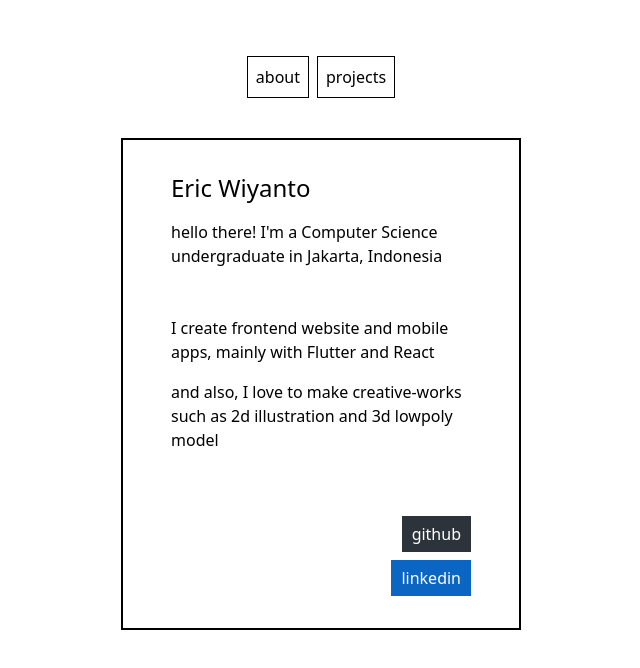
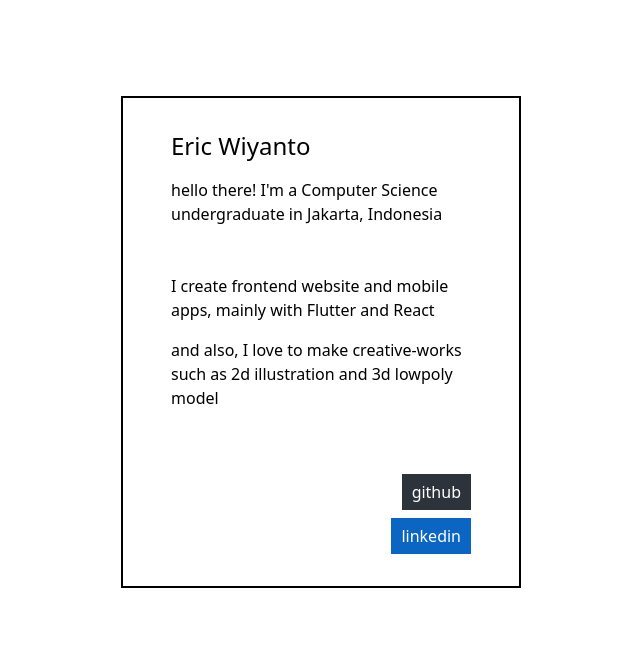
Before and after one commit to wiyantoeric/portfolio, a Next.js app: page / in a window 1280 px wide. Shown: the top 668 px of the page, without its empty margins (319-959 px from the left). Built offline with nearby package versions, Linux system fonts and the light colour scheme.

Commit message:
feat: hide page link

```diff
--- a/components/Links.jsx
+++ b/components/Links.jsx
@@ -1,7 +1,8 @@
 function Links() {
   const links = [
-    { title: 'about', url: '/' },
-    { title: 'projects', url: '/projects' },
+    // { title: 'about', url: '/' },
+    // { title: 'projects', url: '/projects' },
+    // { title: 'reach me', url: '/contacts' },
   ];
 
   let activeLink = 'about';
```
